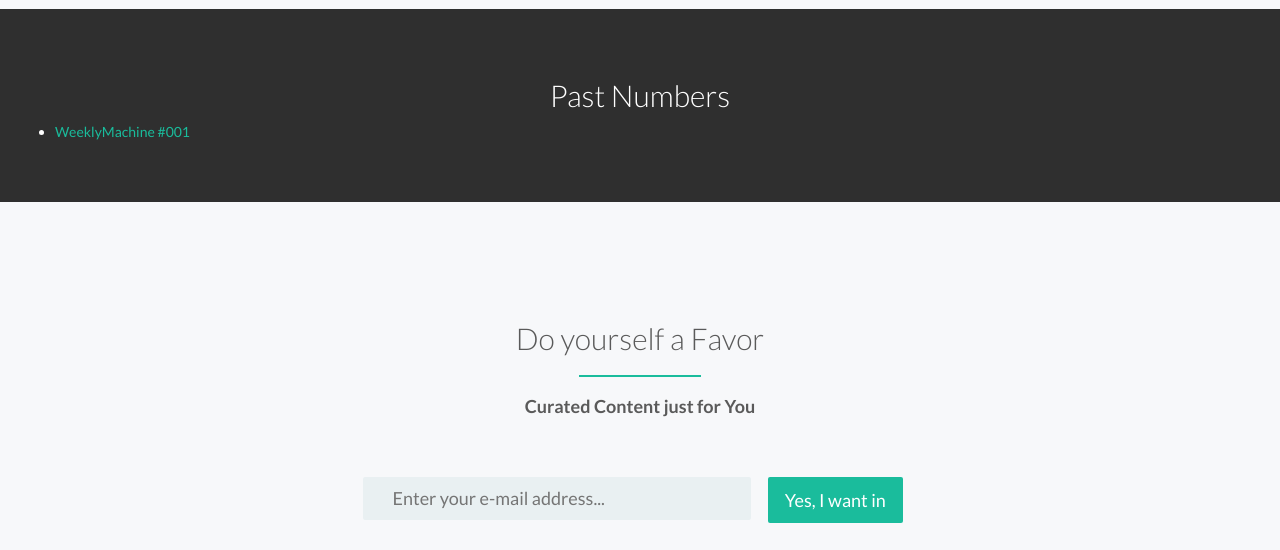
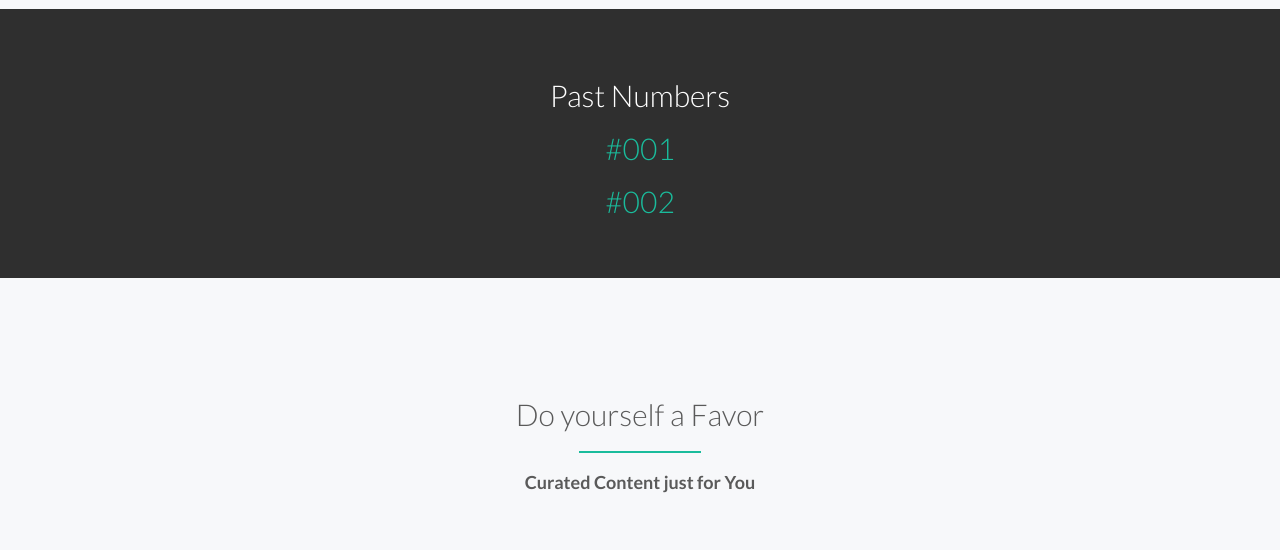
Before and after one commit to weeklymachine/weeklymachine.github.io, a plain HTML site: page index.html in a window 1280 px wide. Shown: the part 1540-2090 px from the top of the page. Drawn offline with Linux system fonts and the light colour scheme; files whose address does not match are found by name.

Commit message:
added second number

```diff
--- a/index.html
+++ b/index.html
@@ -112,9 +112,8 @@
       <div class="container">
         <div class="row">
           <h2>Past Numbers</h2>
-          <ul>
-            <li><a href="http://us2.campaign-archive2.com/?u=082f48cac0f08dbef2d4587ef&id=4354260aef">WeeklyMachine #001</a></li>
-          </ul>
+            <h2><a href="http://us2.campaign-archive2.com/?u=082f48cac0f08dbef2d4587ef&id=4354260aef">#001</a></h2>
+            <h2><a href="http://us2.campaign-archive1.com/?u=082f48cac0f08dbef2d4587ef&id=7172831ff0&e=76897ed67e">#002</a></h2>
         </div><!--/row -->
       </div><!--/container -->
     </div><!--/CTA -->
```
